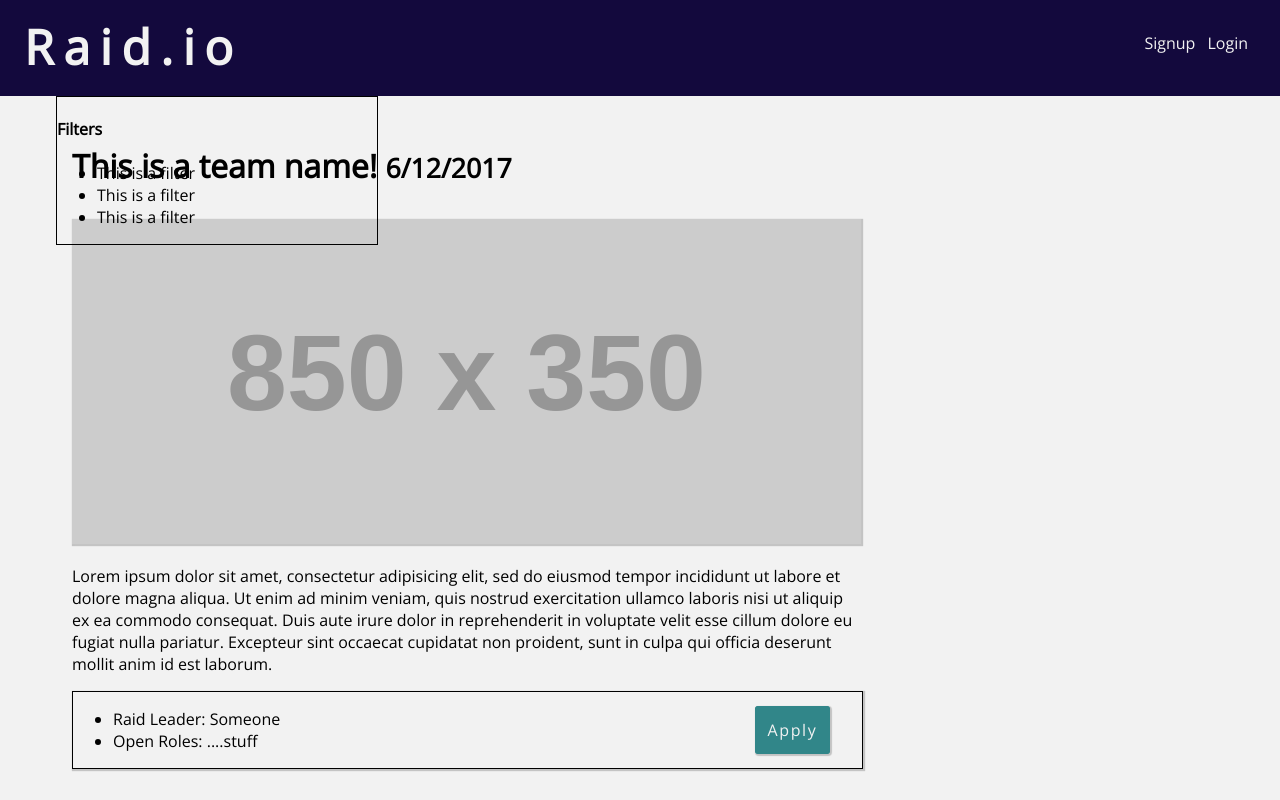
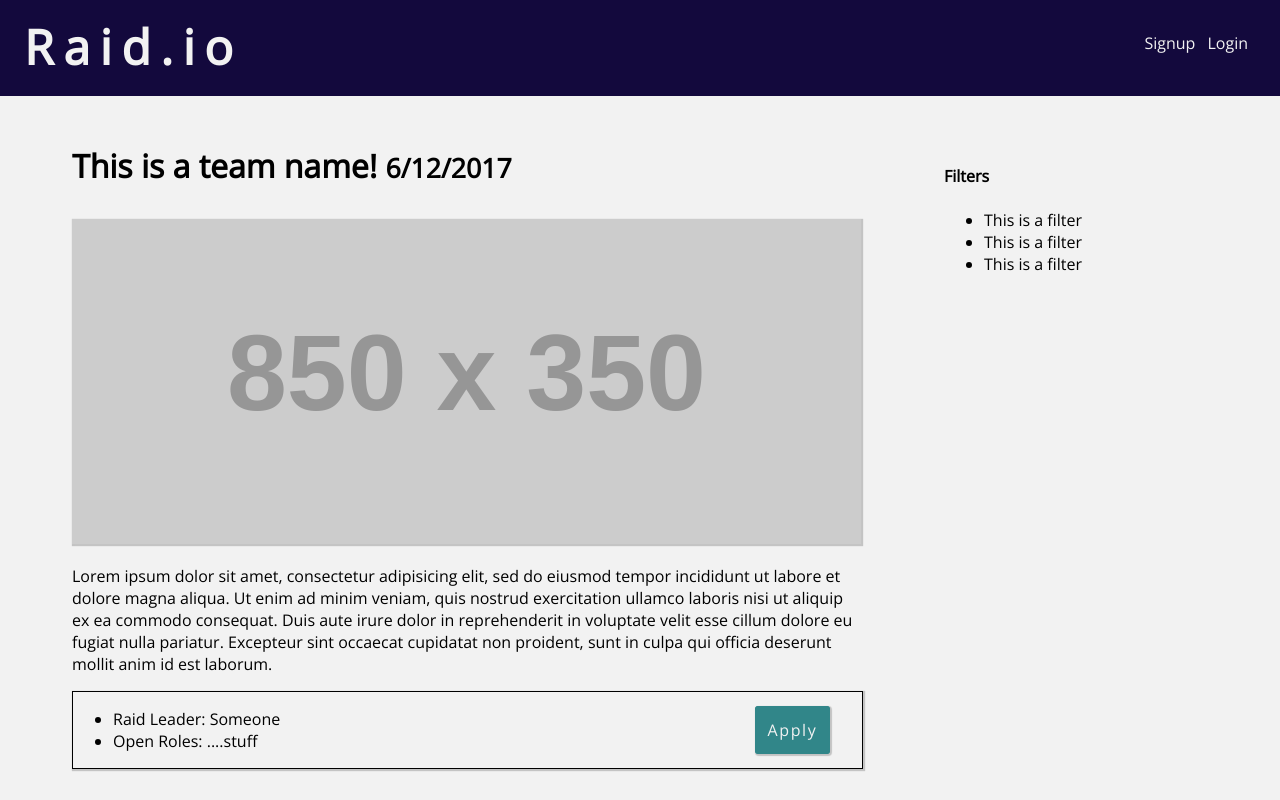
Before and after one commit to iameli/thomas-jonathan-fullstack-capstone, a website: page views/home.html in a window 1280 px wide. Shown: the top 800 px of the page. Drawn offline with nearby package versions, Linux system fonts and the light colour scheme; placeholder pictures from the web are drawn by us.

Commit message:
added sticky filter box

```diff
--- a/public/main.css
+++ b/public/main.css
@@ -95,6 +95,7 @@ header {
   color: #000000;
   display: block;
   padding-top: 1em;
+  margin: 0;
 }
 .team-post h3 {
   font-size: 2em;
@@ -127,7 +128,10 @@ header {
 }
 
 .filter-box {
-  border: 1px solid black;
-  position: absolute;
+  position: relative;
   float: right;
 }
+.sticky-top {
+  position: fixed;
+  top: 9em;
+}
--- a/views/home.html
+++ b/views/home.html
@@ -24,12 +24,14 @@
     <main class="container">
       <div class="row">
         <div class="col-3 filter-box">
+          <div class="sticky-top">
             <h4>Filters</h4>
             <ul>
               <li>This is a filter</li>
               <li>This is a filter</li>
               <li>This is a filter</li>
             </ul>
+          </div>
         </div>
         <div class="team-post col-8">
           <h3>This is a team name!
```
Lines whose indentation alone changed are shown as unchanged.
